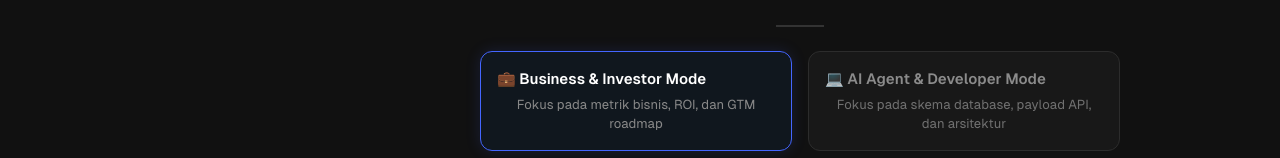
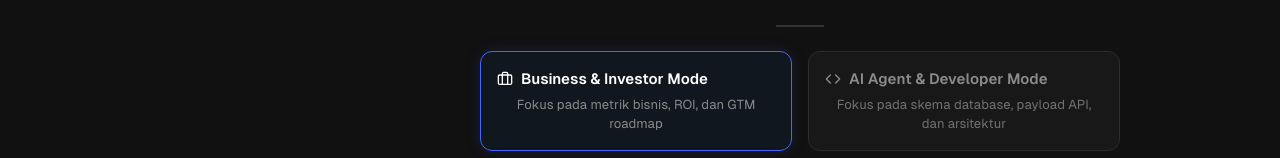
Before and after one commit to TrygerZ/PRD-Architect, a React (Vite) app: page / in a window 1280 px wide. Shown: the part 262-420 px from the top of the page. Built offline with nearby package versions, Linux system fonts and the light colour scheme.

Commit message:
feat: add icons to PRD mode selection buttons
Integrate Lucide icons into the Business and Technical mode selection buttons to improve visual clarity and UI consistency.

```diff
--- a/src/components/WelcomeScreen.tsx
+++ b/src/components/WelcomeScreen.tsx
@@ -1,6 +1,7 @@
 import { motion } from "motion/react";
 import { getQuickPrompts } from "../utils/quickPrompts";
 import { PRDMode } from "../types";
+import { Briefcase, Code } from "lucide-react";
 
 interface WelcomeScreenProps {
   language: "en" | "id";
@@ -38,8 +39,9 @@ export function WelcomeScreen({ language, onQuickPrompt, prdMode, onChangeMode }
                 : "bg-[#1a1a1a] border-[#333333] hover:bg-[#222222] opacity-80"
             }`}
           >
-            <span className={`text-[15px] font-semibold ${prdMode === "business" ? "text-white" : "text-[#aaaaaa]"}`}>
-              💼 Business & Investor Mode
+            <span className={`text-[15px] font-semibold flex items-center justify-center gap-2 ${prdMode === "business" ? "text-white" : "text-[#aaaaaa]"}`}>
+              <Briefcase className="w-4 h-4" />
+              Business & Investor Mode
             </span>
             <span className="text-[13px] text-[#888888]">
               {language === "en" ? "Focus on business metrics, ROI, and GTM roadmap" : "Fokus pada metrik bisnis, ROI, dan GTM roadmap"}
@@ -55,8 +57,9 @@ export function WelcomeScreen({ language, onQuickPrompt, prdMode, onChangeMode }
                 : "bg-[#1a1a1a] border-[#333333] hover:bg-[#222222] opacity-80"
             }`}
           >
-            <span className={`text-[15px] font-semibold ${prdMode === "technical" ? "text-white" : "text-[#aaaaaa]"}`}>
-              💻 AI Agent & Developer Mode
+            <span className={`text-[15px] font-semibold flex items-center justify-center gap-2 ${prdMode === "technical" ? "text-white" : "text-[#aaaaaa]"}`}>
+              <Code className="w-4 h-4" />
+              AI Agent & Developer Mode
             </span>
             <span className="text-[13px] text-[#888888]">
               {language === "en" ? "Focus on database schemas, API payloads, and architecture" : "Fokus pada skema database, payload API, dan arsitektur"}
```
